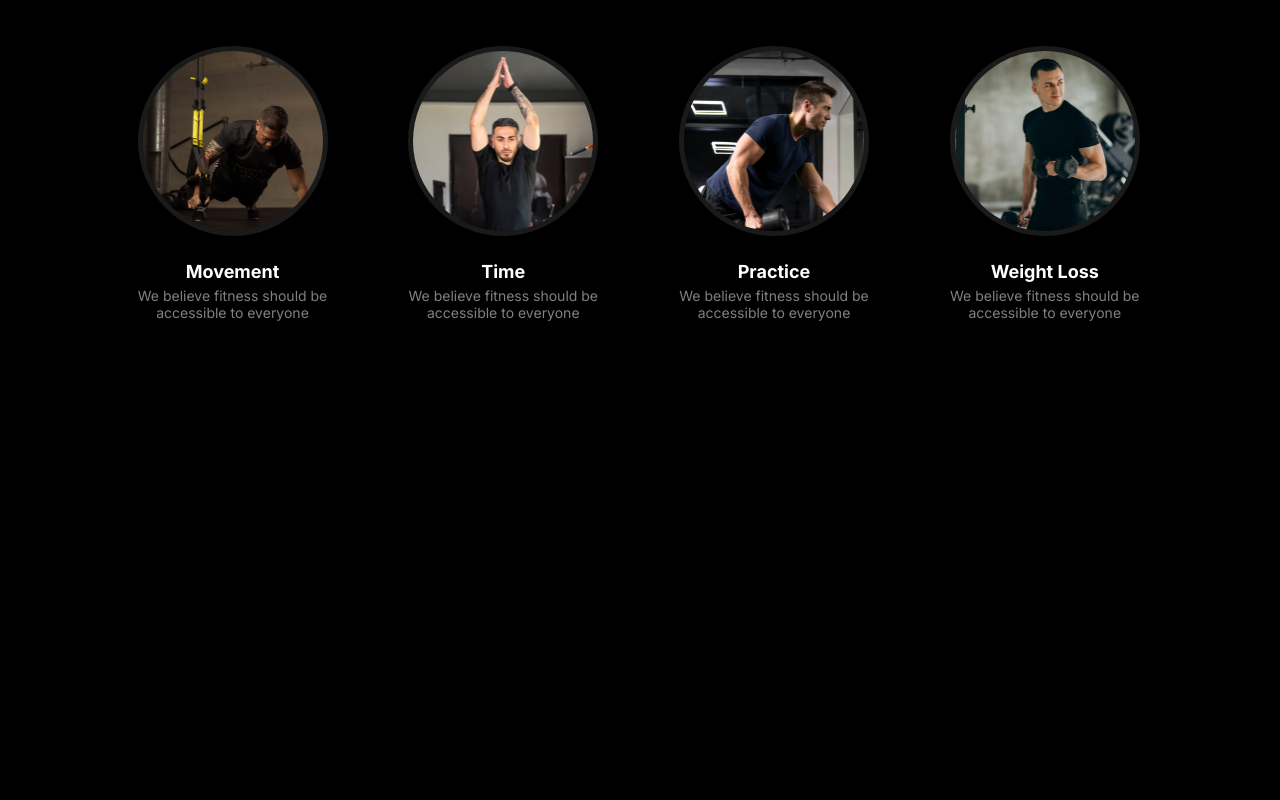
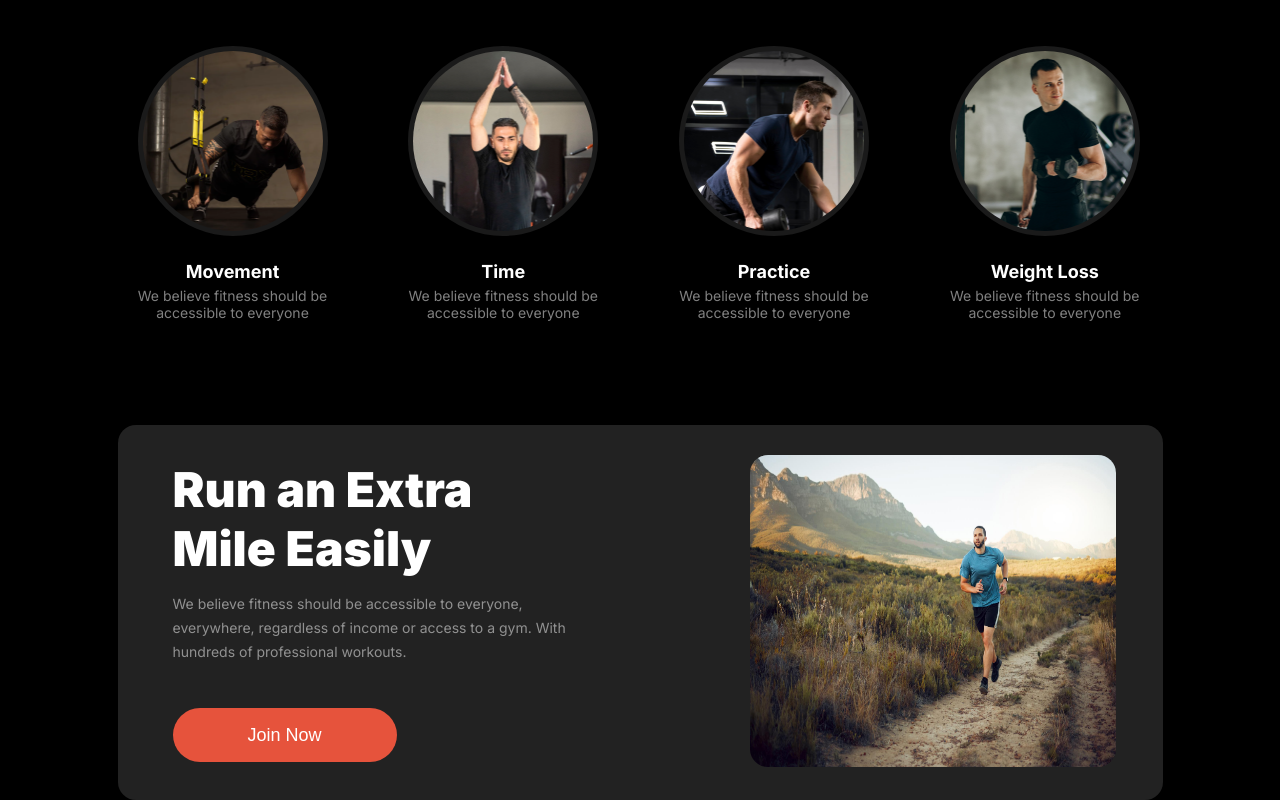
Before and after one commit to shanto470/assignment_02, a plain HTML site: page index.html in a window 1280 px wide. Shown: the part 999-1799 px from the top of the page. Before the commit the page ends 1324 px from the top, so only its background shows below. Drawn offline with Linux system fonts and the light colour scheme; a web font is replaced by a local one.

Commit message:
added Run section

```diff
--- a/index.html
+++ b/index.html
@@ -69,6 +69,7 @@
       </section>
     </header>
     <main>
+      <!-- HEBIT SECTION STARTS HERE -->
       <section class="habit-section">
         <div class="habit-description">
           <h2>Change Your Habits</h2>
@@ -129,6 +130,26 @@
           </div>
         </div>
       </section>
+      <!-- HABIT SECTION ENDS HERE -->
+      <!-- RUN SECTION STARTS HERE -->
+      <section class="run-section">
+        <div class="run-description">
+          <h2>
+            Run an Extra <br />
+            Mile Easily
+          </h2>
+          <p class="run-pera">
+            We believe fitness should be accessible to everyone, <br />
+            everywhere, regardless of income or access to a gym. With <br />
+            hundreds of professional workouts.
+          </p>
+          <button class="run-btn">Join Now</button>
+        </div>
+        <div>
+          <img src="images/run.jpg" class="run-img" alt="" />
+        </div>
+      </section>
+      <!-- RUN SECTION ENDS HERE -->
     </main>
     <footer></footer>
   </body>
--- a/styles/style.css
+++ b/styles/style.css
@@ -252,6 +252,52 @@ span {
   margin: 0px;
   /* margin-top: 14px; */
 }
+/* HABIT SECTION ENDS HERE */
+
+/* RUN SECTION STARTS HERE */
+.run-section {
+  /* border: 2px solid limegreen; */
+  height: 375px;
+  margin: 100px 0 0 0;
+  border-radius: 18px;
+  background-color: rgb(34, 34, 34);
+  display: grid;
+  grid-template-columns: repeat(2, 1fr);
+  gap: 140px;
+}
+.run-description {
+  margin: 35px 0 0 55px;
+}
+.run-img {
+  height: 312px;
+  width: 366px;
+  border-radius: 18px;
+  margin: 30px 0px 0px 40px;
+}
+.run-description h2 {
+  font-size: 48px;
+  font-weight: 900;
+  color: rgb(255, 255, 255);
+  margin: 0 0 14px 0;
+}
+.run-pera {
+  color: rgba(255, 255, 255, 0.5);
+  font-size: 14px;
+  font-weight: 400;
+  line-height: 24px;
+}
+.run-btn {
+  font-size: 1.125rem;
+  background-color: rgb(230, 83, 60);
+  height: 54px;
+  width: 224px;
+  font-weight: 600px;
+  border-radius: 42px;
+  padding: 16px 40px;
+  margin: 30px 0 0 0;
+  border: none;
+  color: rgb(255, 255, 255);
+}
 
 /* responsive section */
 @media screen and (max-width: 576px) {
```
